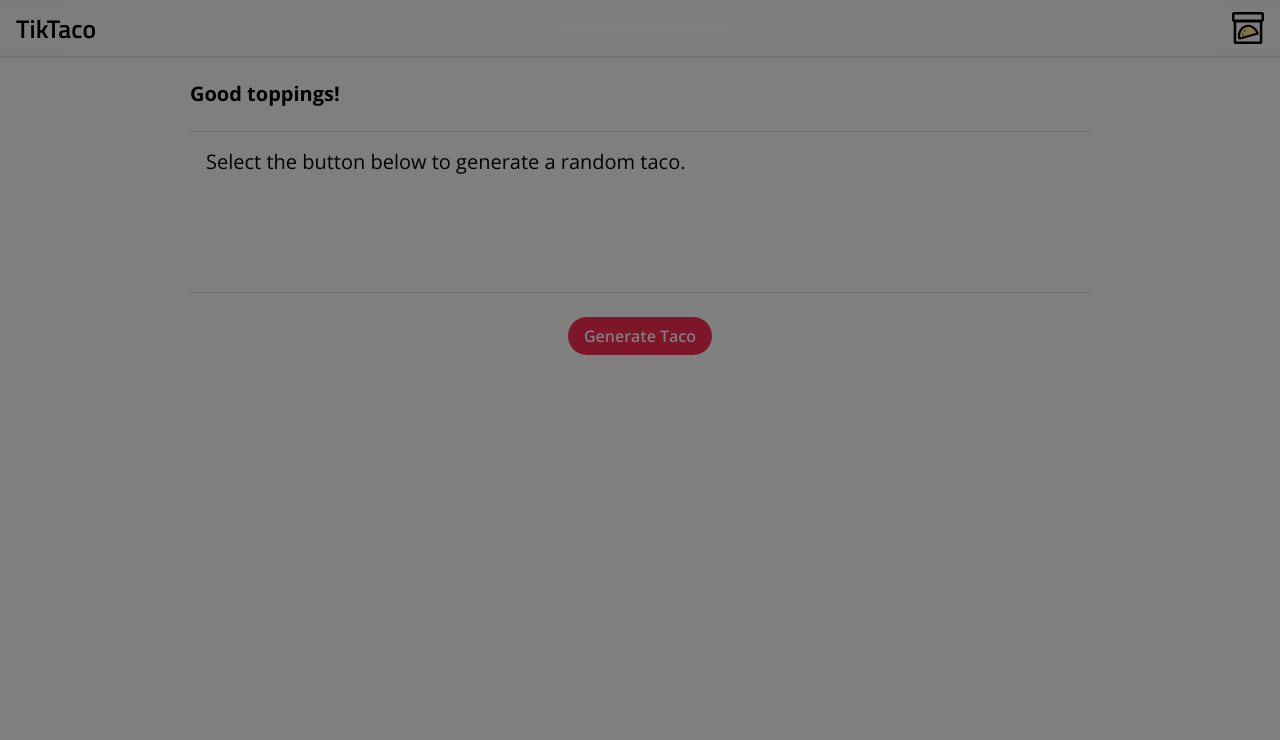
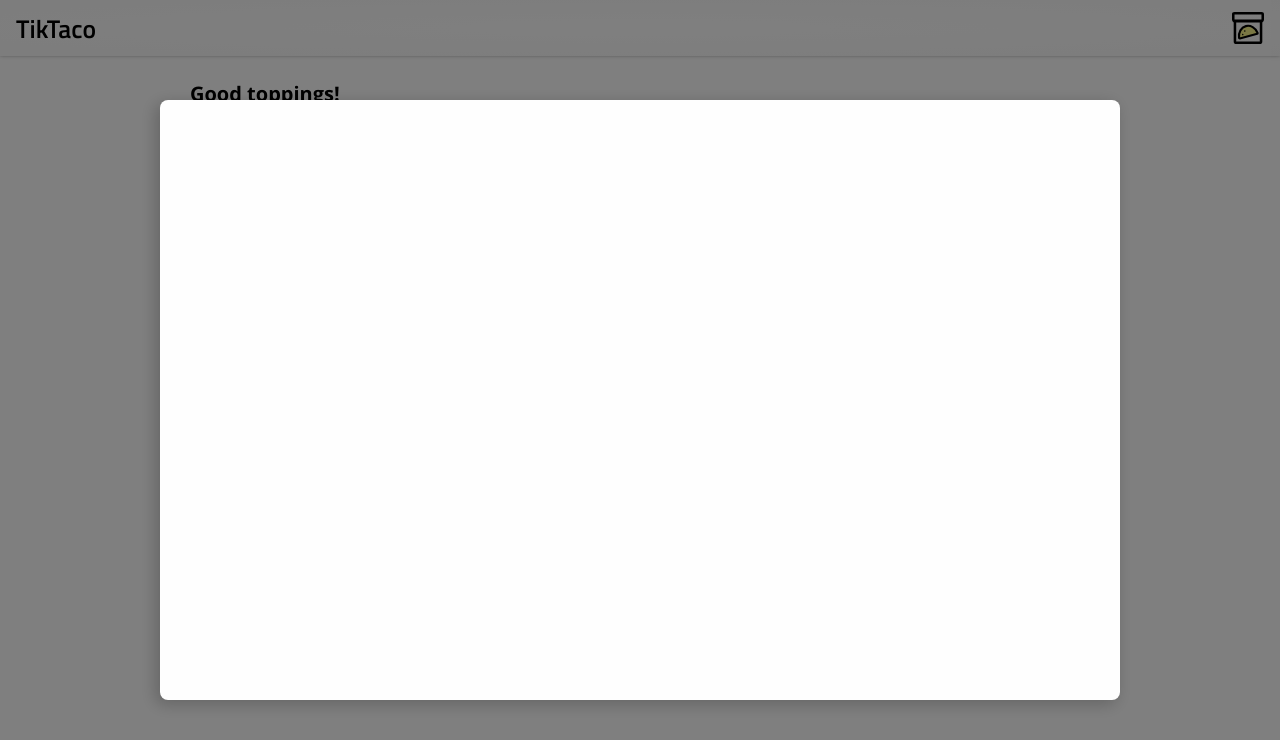
Before and after one commit to jon-schlandt/TikTaco, a React (Create React App) app: page / in a window 1280 px wide. Shown: the top 740 px of the page. Built offline with nearby package versions, Linux system fonts and the light colour scheme.

Commit message:
Set positioning/sizing for notification model

```diff
--- a/src/ Components/SiteNotification/SiteNotification.css
+++ b/src/ Components/SiteNotification/SiteNotification.css
@@ -12,3 +12,17 @@
   overflow: auto;
   z-index: 2;
 }
+
+.site-notification {
+  background: rgb(254, 254, 254);
+  width: 100%;
+  max-width: 960px;
+  height: fit-content;
+  height: 600px;
+  display: flex;
+  flex-direction: column;
+  margin: 2rem 10%;
+  border-radius: 8px;
+  box-shadow: -4px 4px 16px 1px rgba(0, 0, 0, .20);
+  z-index: 3;
+}
--- a/src/ Components/SiteNotification/SiteNotification.tsx
+++ b/src/ Components/SiteNotification/SiteNotification.tsx
@@ -3,7 +3,7 @@ import './SiteNotification.css'
 export default function SiteNotification() {
   return (
     <div className='sn-overlay'>
-
+      <div className='site-notification'></div>
     </div>
   )
 }
```
